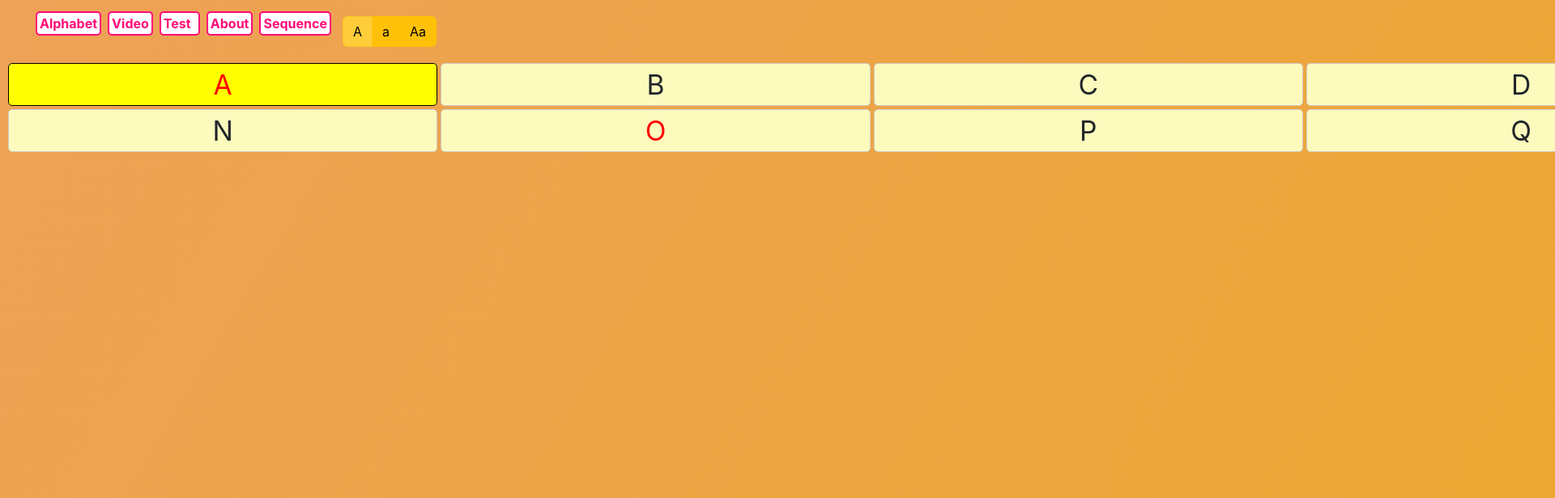
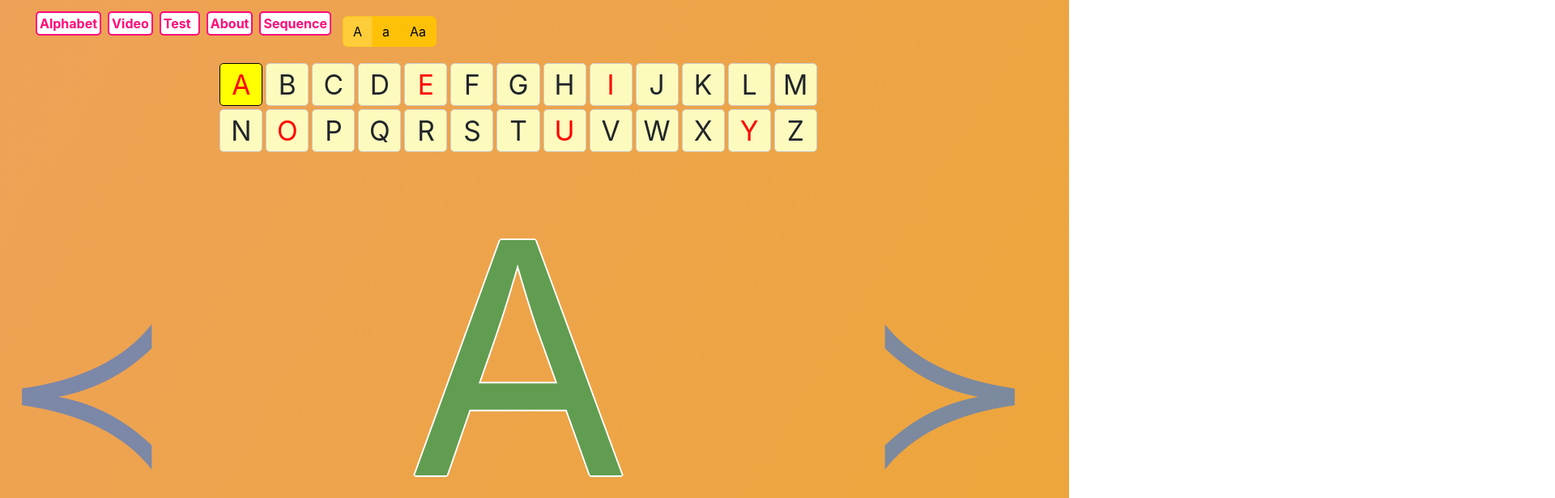
Before and after one commit to bogutskii/alphabet_for_kids, a React (Create React App) app: page / in a window 1280 px wide. Shown: the top 616 px of the page at 81% size, 1920 px wide, since content can reach past the window. Built offline with nearby package versions, Linux system fonts and the light colour scheme.

Commit message:
fix upper line sq form

```diff
--- a/src/Comonents/Alpha_line.js
+++ b/src/Comonents/Alpha_line.js
@@ -9,7 +9,7 @@ const Alpha_line = ({letters,currentLanguage, current, changeLetterOnClicked}) =
       <div className="all-alph">
         {letters[currentLanguage].map((el, i) => (
           <span
-            className={`letterCircle ${i === current ? 'selected' : ''} ${vowelsIndices.includes(i) ? 'vowels' : ''}`}
+            className={`letterSquare ${i === current ? 'selected' : ''} ${vowelsIndices.includes(i) ? 'vowels' : ''}`}
             key={i}
             onClick={i !== current ? () => changeLetterOnClicked(i): null}
           >
--- a/src/Comonents/upperLineAlph.css
+++ b/src/Comonents/upperLineAlph.css
@@ -19,25 +19,26 @@
 
 }
 
-.letterCircle {
+.letterSquare {
     position: relative;
     cursor: pointer;
     background-color: #fcfbbd;
     border: 1px solid #ccc;
-    aspect-ratio: 10 / 1;
+    aspect-ratio: 1 / 1; /* Задаём пропорцию квадрата */
     display: flex;
     align-items: center;
     justify-content: center;
-    font-size: calc(2vw + 1vh);
+    font-size: calc(2vw + 1vh); /* Адаптивный размер шрифта */
     padding: 2px 8px;
     border-radius: 5px;
+    width: 100%;
 }
 
-.letterCircle.Y, .letterCircle.Z {
+.letterSquare.Y, .letterSquare.Z {
     grid-column: span 2;
 }
 
-.letterCircle > .alph {
+.letterSquare > .alph {
     position: absolute;
     top: 0;
     left: 0;
@@ -50,17 +51,17 @@
 }
 
 
-.letterCircle.selected {
+.letterSquare.selected {
     color: blue;
     background-color: yellow;
     border: 1px solid #000000;
 
 }
 
-.letterCircle.vowels {
+.letterSquare.vowels {
     color: red;
 }
 
-.letterCircle.vowels.selected {
+.letterSquare.vowels.selected {
     color: red;
 }
```
